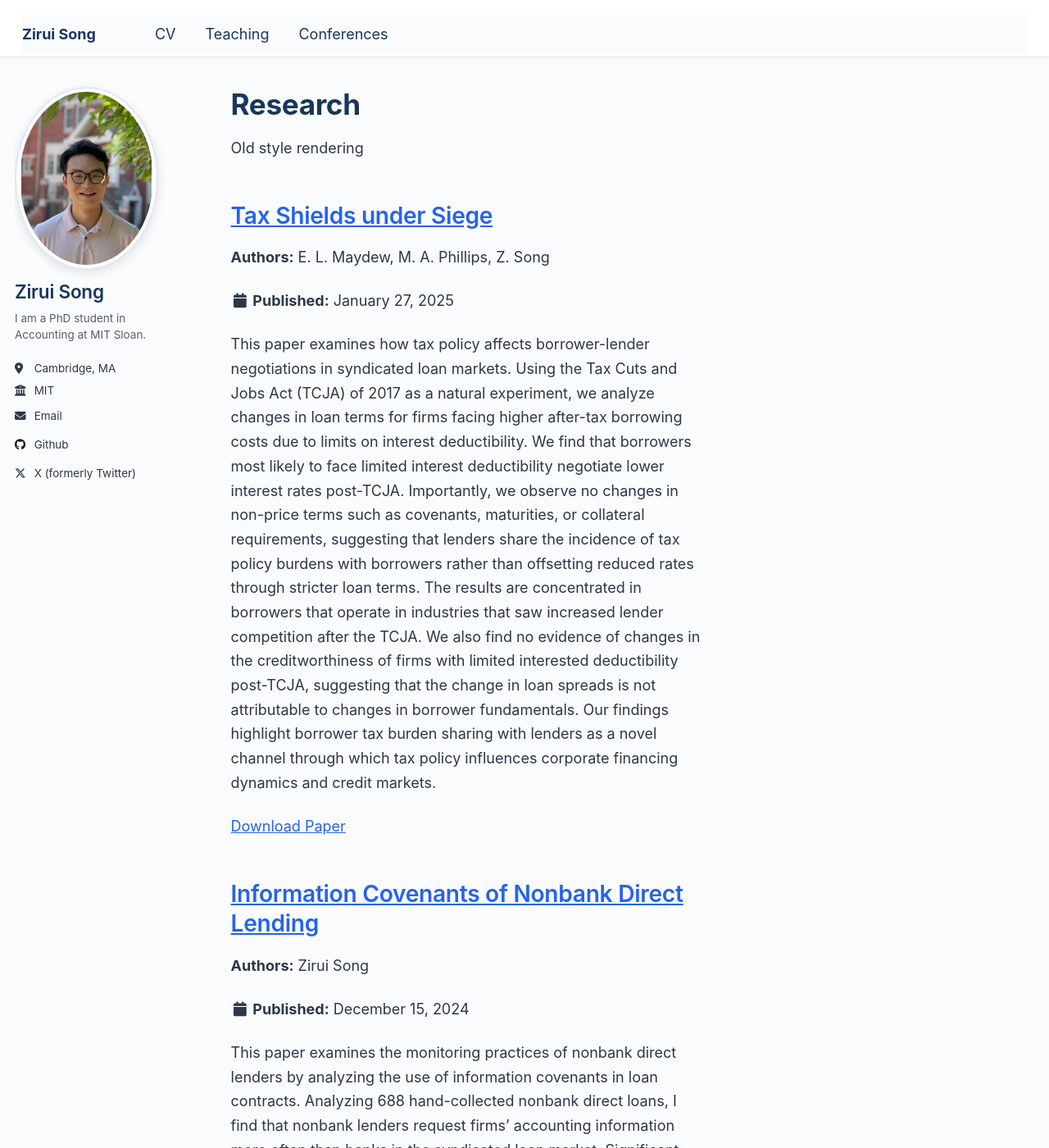
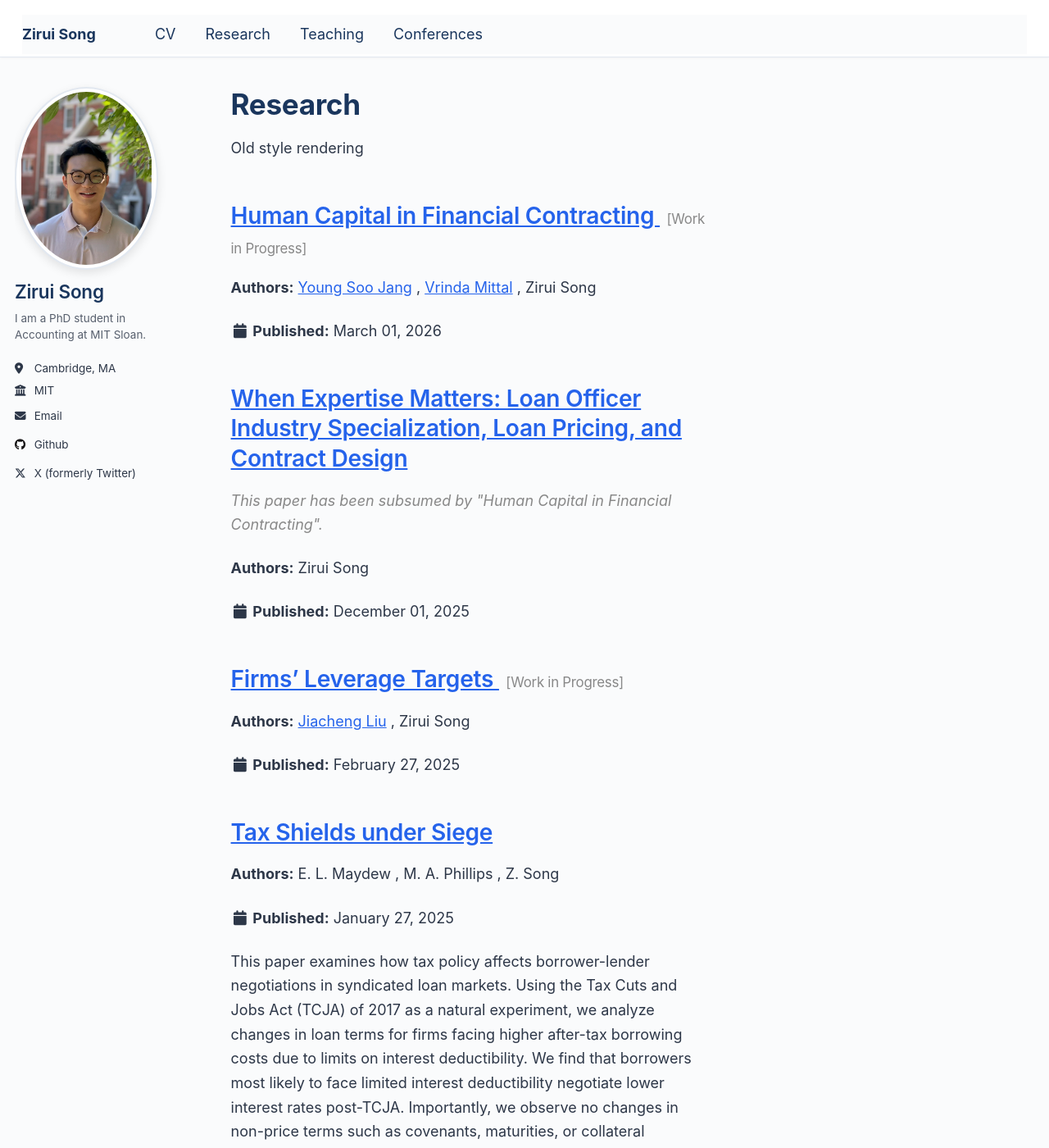
Before and after one commit to zirui-song/zirui-song.github.io, a Jekyll site: the page built from _pages/research.html, in a window 1280 px wide and 1400 px high. Shown: the whole window at 82% size. Built offline with Jekyll 4.4.1, drawn with Linux system fonts in a browser that asks for light colours.

Commit message:
Add working papers to research page and enable Research nav link
- Add three new working papers: Firms' Leverage Targets, Human Capital in
  Financial Contracting, and Loan Officer Industry Specialization
- Enable Research link in site navigation
- Update archive-single template to support author links, status badges,
  and subsumed-by notes
- Convert existing papers to new author object format

Co-Authored-By: Claude Opus 4.6 <noreply@anthropic.com>

```diff
--- a/_data/navigation.yml
+++ b/_data/navigation.yml
@@ -15,8 +15,8 @@ main:
   - title: "CV"
     url: /cv/
 
-  #- title: "Research"
-  #  url: /research/
+  - title: "Research"
+    url: /research/
 
   - title: "Teaching"
     url: /teaching/
--- a/_includes/archive-single.html
+++ b/_includes/archive-single.html
@@ -32,12 +32,23 @@
       {% else %}
         <a href="{{ base_path }}{{ post.url }}" rel="permalink">{{ title }}</a>
       {% endif %}
+      {% if post.status %}
+        <span style="font-size: 0.6em; font-weight: normal; color: #888; margin-left: 0.5em;">[{{ post.status }}]</span>
+      {% endif %}
     </h2>
+
+    {% if post.subsumed_by %}
+      <p style="color: #888; font-style: italic;">This paper has been subsumed by "{{ post.subsumed_by }}".</p>
+    {% endif %}
 
     {% if post.authors %}
       <p><strong>Authors:</strong>
         {% for author in post.authors %}
-          {{ author }}{% if forloop.last == false %}, {% endif %}
+          {% if author.name %}
+            {% if author.url %}<a href="{{ author.url }}">{{ author.name }}</a>{% else %}{{ author.name }}{% endif %}
+          {% else %}
+            {{ author }}
+          {% endif %}{% if forloop.last == false %}, {% endif %}
         {% endfor %}
       </p>
     {% endif %}
--- /dev/null
+++ b/_research/human_capital_financial_contracting.md
@@ -0,0 +1,12 @@
+---
+title: "Human Capital in Financial Contracting"
+collection: research
+date: 2026-03-01
+status: "Work in Progress"
+authors:
+    - name: Young Soo Jang
+      url: https://sites.google.com/view/youngsoojang/home
+    - name: Vrinda Mittal
+      url: https://www.vrindamittal.com/
+    - name: Zirui Song
+---
--- /dev/null
+++ b/_research/leverage_targets.md
@@ -0,0 +1,10 @@
+---
+title: "Firms' Leverage Targets"
+collection: research
+date: 2025-02-27
+status: "Work in Progress"
+authors:
+    - name: Jiacheng Liu
+      url: https://www.jiachengliu-fin.tech/
+    - name: Zirui Song
+---
--- /dev/null
+++ b/_research/loan_officer_human_capital.md
@@ -0,0 +1,8 @@
+---
+title: "When Expertise Matters: Loan Officer Industry Specialization, Loan Pricing, and Contract Design"
+collection: research
+date: 2025-12-01
+subsumed_by: "Human Capital in Financial Contracting"
+authors:
+    - name: Zirui Song
+---
```
Also changed, not shown: _research/ICNDL_20241215.md (+1 -1 lines), _research/MPS.md (+3 -3 lines).
